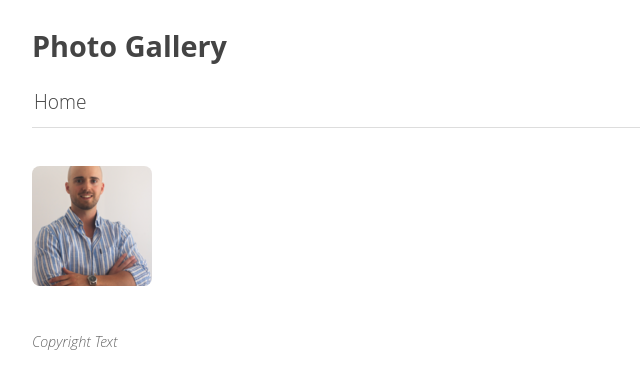
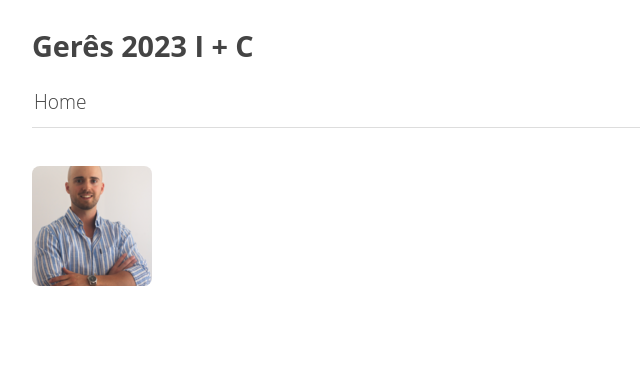
Before and after one commit to Isaac4real/OurStory, a plain HTML site: page index.html in a window 1280 px wide. Shown: the whole page, without its empty margins (0-640 px from the left). Drawn offline with Linux system fonts and the light colour scheme.

Commit message:
Deploying to gh-pages from @ Isaac4real/OurStory@e3c73e3c0ec2e4363083fab965bffb5b9bed0db6 🚀

```diff
--- a/index.html
+++ b/index.html
@@ -4,7 +4,7 @@
   <head>
       <meta charset="utf-8" />
       <meta name="viewport" content="width=device-width, user-scalable=no" />
-      <title>Photo Gallery - Home</title>
+      <title>Gerês 2023 I + C  - Home</title>
       <link rel="stylesheet" href="public/lightgallery/css/lightgallery.css" />
       <link rel="stylesheet" href="public/videojs/video-js.min.css" />
       <link rel="stylesheet" href="public/lightgallery/css/lg-exif.min.css" />
@@ -21,7 +21,7 @@
         Gallery title
       -->
       <header>
-        <h1><a href="index.html">Photo Gallery</a></h1>
+        <h1><a href="index.html">Gerês 2023 I + C </a></h1>
       </header>
 
       <!--
@@ -69,9 +69,6 @@
       <!--
         Optional footer
       -->
-      <footer>
-        <p>Copyright Text</p>
-      </footer>
 
     </div>
     <!-- Video loader -->
```
Also changed, not shown: 1 other file.
